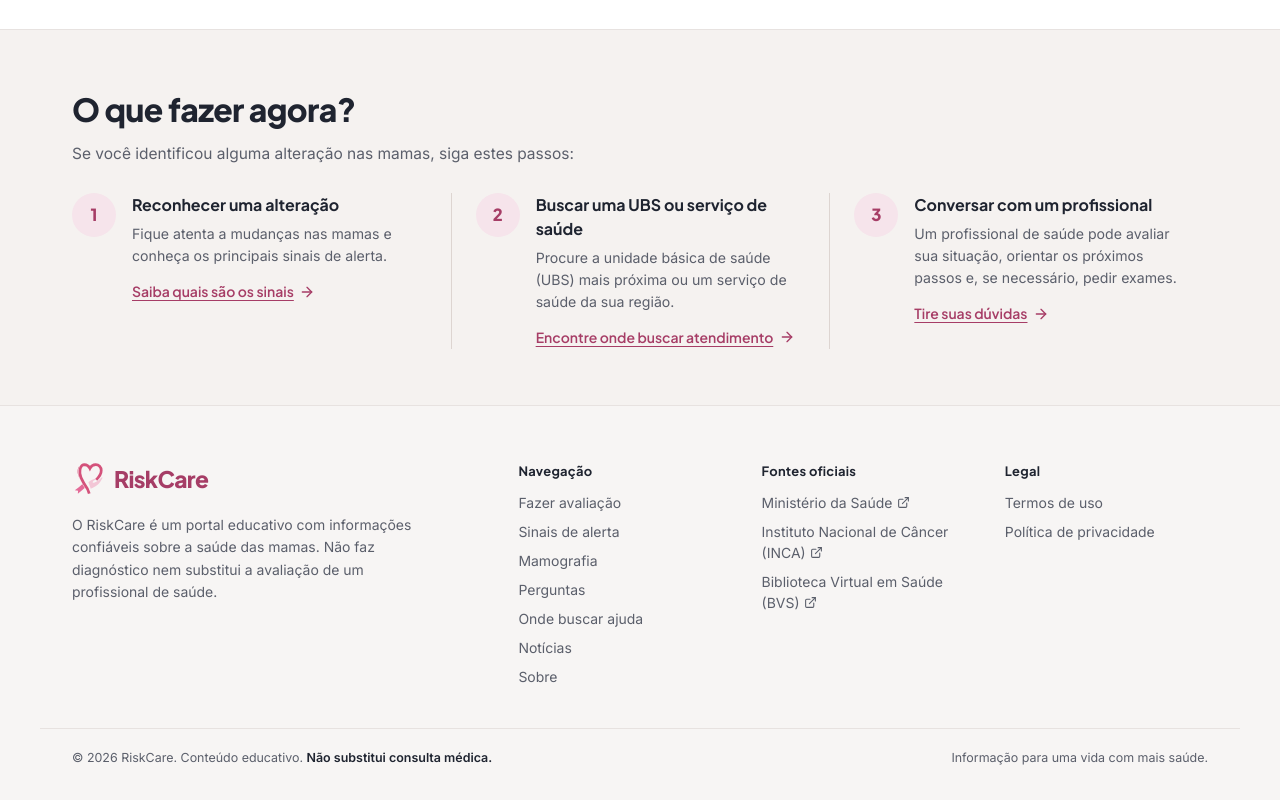
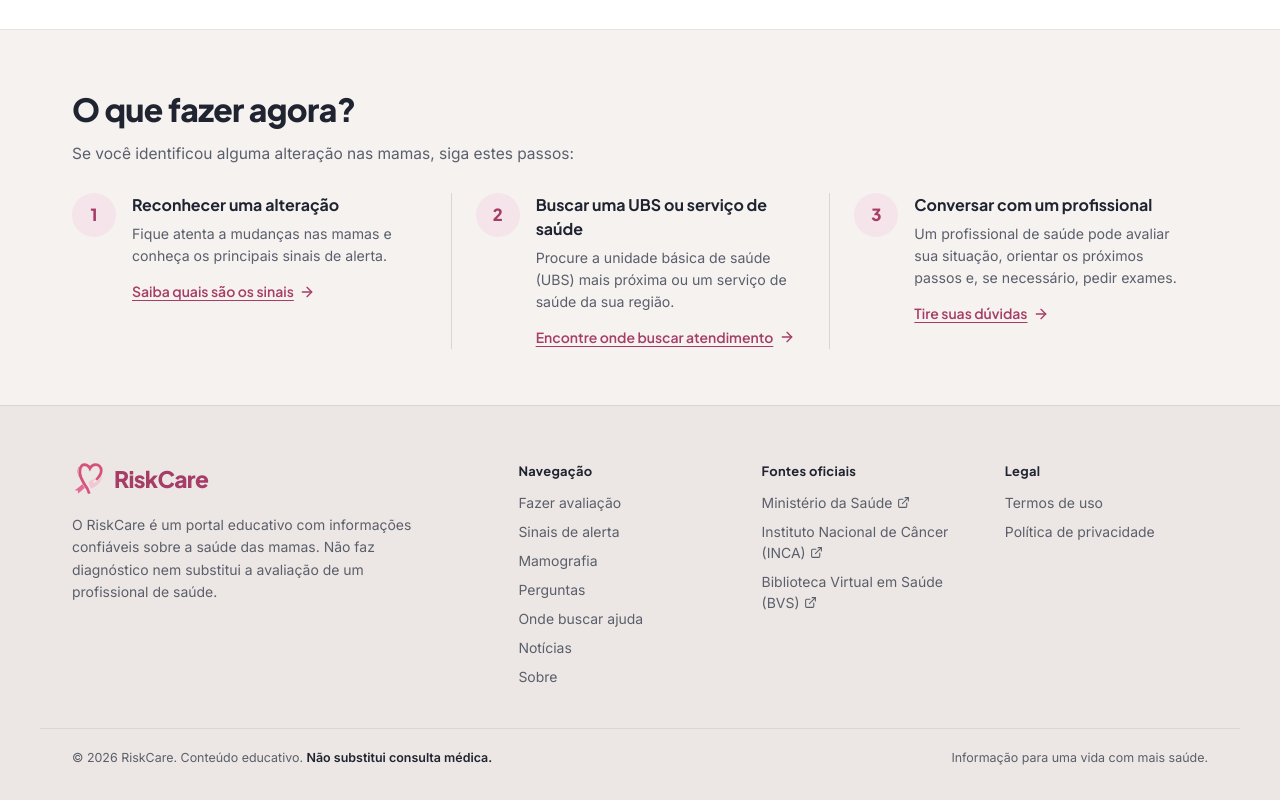
Before and after one commit to CaioRenatoDot/IHCTrabalhoMarcosUP1, a React (Vite) app: page / in a window 1280 px wide. Shown: the part 1727-2527 px from the top of the page. Built offline with nearby package versions, Linux system fonts and the light colour scheme; no server answers.

Commit message:
feat(layout): escurecer levemente o rodapé para se separar da faixa acima

```diff
--- a/src/styles/footer.css
+++ b/src/styles/footer.css
@@ -3,8 +3,8 @@
 
   width: 100%;
   margin-top: 0;
-  border-top: 1px solid var(--rc-border);
-  background: var(--rc-surface);
+  border-top: 1px solid #ddd5d1;
+  background: var(--rc-surface-strong);
   color: var(--rc-ink-muted);
 }
 
@@ -31,7 +31,7 @@
 }
 
 .site-footer__logo-mark {
-  --rc-logo-gap: var(--rc-surface);
+  --rc-logo-gap: var(--rc-surface-strong);
 
   width: 34px;
   height: 34px;
@@ -95,7 +95,7 @@
   max-width: 1200px;
   margin: 0 auto;
   padding: 1.25rem clamp(1rem, 3vw, 2rem) 2rem;
-  border-top: 1px solid var(--rc-border);
+  border-top: 1px solid #ddd5d1;
 }
 
 .site-footer__legal {
```
